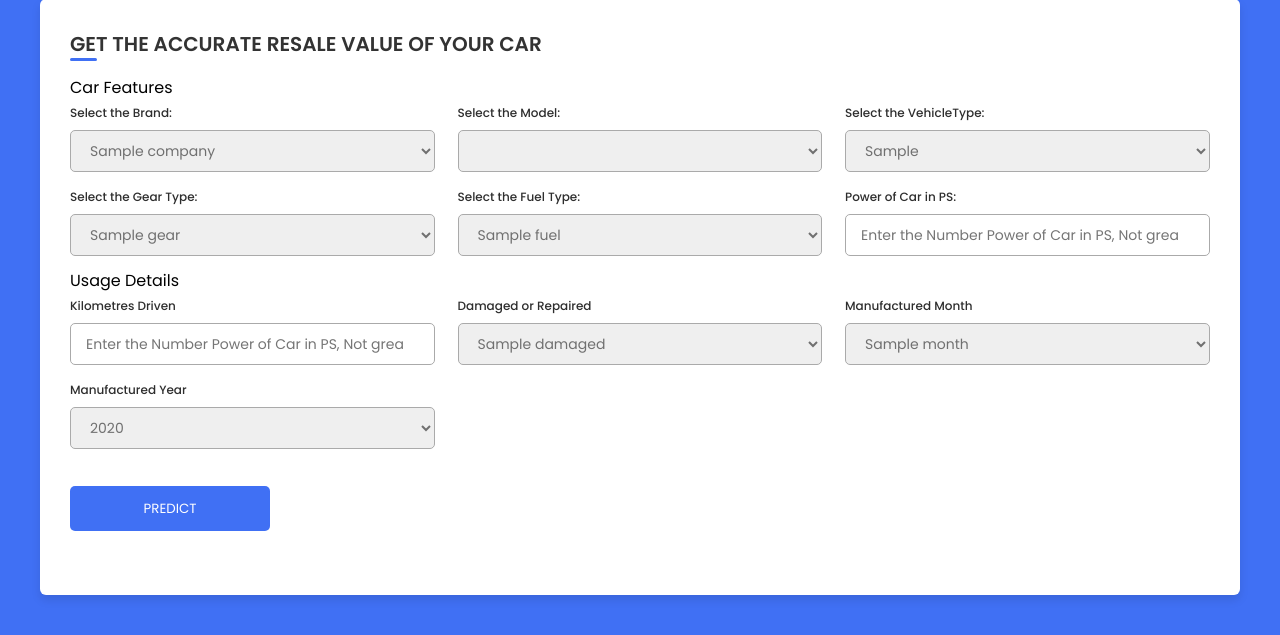
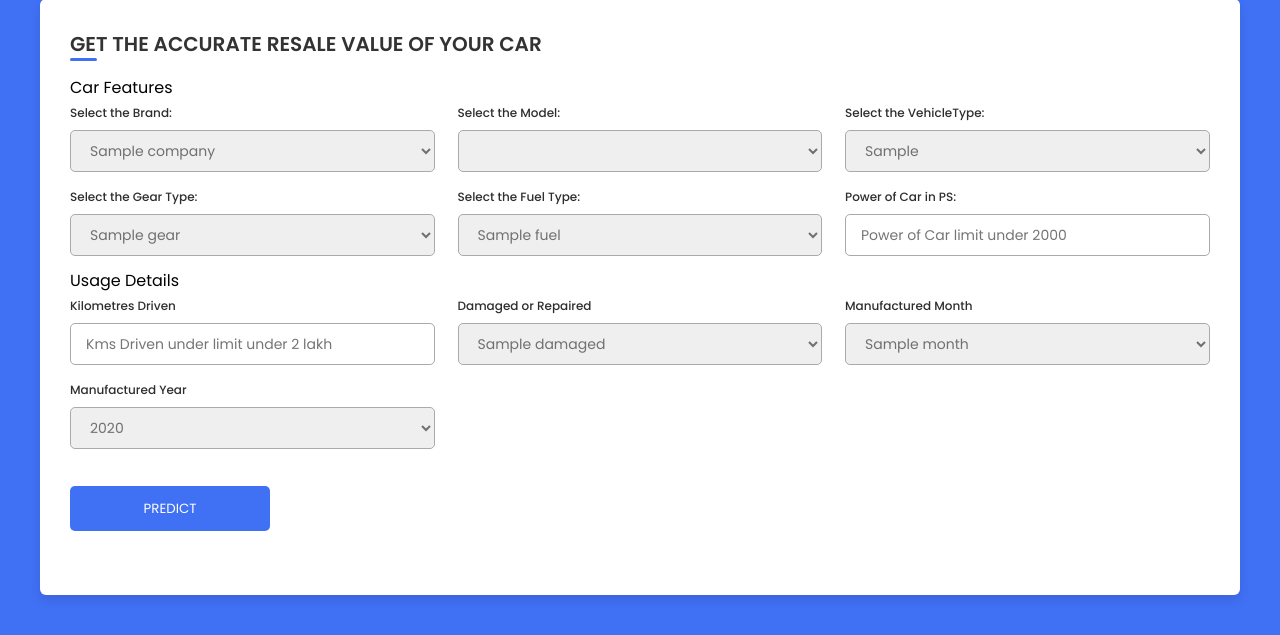
Before and after one commit to MANOJ61099/carspredict2, a Flask app: template templates/index.html in a window 1280 px wide. Shown: the part 103-738 px from the top of the page. Run offline with Flask 2, Linux system fonts and the light colour scheme; the template is opened without the code that fills it: most values are stand-ins (such as "Sample title", 1, 10 or a date in 2020); lists and menus that the app fills with data are empty; parts of the project's set-up code (start-up, migrations or seed data) failed here and were passed over.

Commit message:
Update index.html

```diff
--- a/templates/index.html
+++ b/templates/index.html
@@ -70,7 +70,7 @@
 
                         <div class="input-field">
                             <label>Power of Car in PS:</label>
-                            <input type="number" class="form-control" id="ps" name="ps" placeholder="Enter the Number Power of Car in PS, Not greater than 2000">
+                            <input type="number" class="form-control" id="ps" name="ps" placeholder="Power of Car limit under 2000">
                         </div>
                     </div>
                 </div>
@@ -81,7 +81,7 @@
                     <div class="fields">
                         <div class="input-field">
                             <label>Kilometres Driven</label>
-                            <input type="number" class="form-control" id="kilo_driven" name="kilo_driven" placeholder="Enter the Number Power of Car in PS, Not greater than 2000">
+                            <input type="number" class="form-control" id="kilo_driven" name="kilo_driven" placeholder="Kms Driven under limit under 2 lakh">
                         </div>
 
                         <div class="input-field">
```
